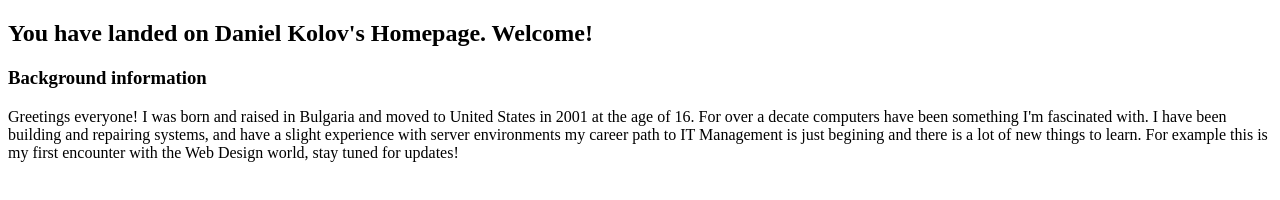
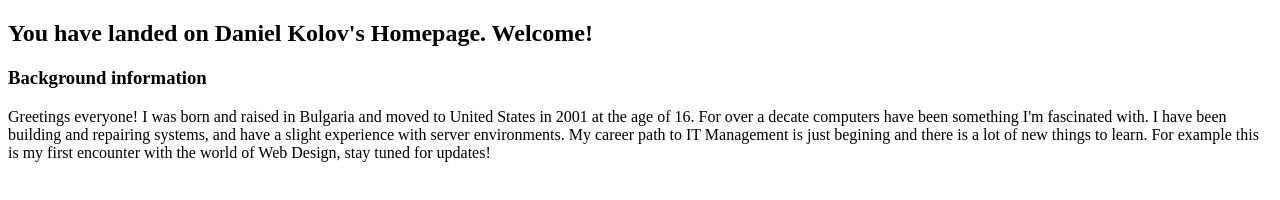
Before and after one commit to dkolov84/ITMD-361_Lab1, a plain HTML site: page index.html in a window 1280 px wide. Drawn offline with Linux system fonts and the light colour scheme.

Commit message:
Update index.html

```diff
--- a/index.html
+++ b/index.html
@@ -9,8 +9,8 @@
     <h3>Background information</h3>
     <p> Greetings everyone! I was born and raised in Bulgaria and moved to United States in 2001 at the age of 16.
     For over a decate computers have been something I'm fascinated with. I have been building and repairing systems, and have
-    a slight experience with server environments my career path to IT Management is just begining and there is a lot of new
-    things to learn. For example this is my first encounter with the Web Design world, stay tuned for updates!
+    a slight experience with server environments. My career path to IT Management is just begining and there is a lot of new
+    things to learn. For example this is my first encounter with the world of Web Design, stay tuned for updates!
     </p>
 </body>
 </html>
```
